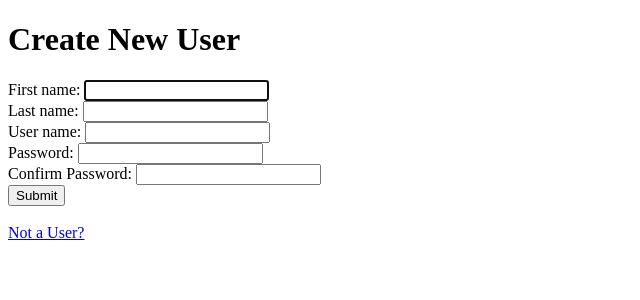
After one commit to JDorpinghaus/CS3380_Project, a PHP site: page /createUser_form.php in a window 1280 px wide. The commit adds this page. Shown: the top 300 px of the page, without its empty margins (0-640 px from the left). Run offline with PHP 8.4, Linux system fonts and the light colour scheme; data that the repository does not hold is empty.

Commit message:
createUser_form.php first cimmit
createUser_form.php first cimmit

```diff
--- /dev/null
+++ b/php/createUser_form.php
@@ -0,0 +1,62 @@
+<!DOCTYPE html>
+
+<html>
+<head>
+	<title>Create User Account</title>
+
+    <script>
+        $(function(){
+            $("input[type=submit]").button();
+        });
+    </script>
+</head>
+<body>
+    <div id="wrapper" class="wrapperUI">
+        <h1 class="login_header">Create New User</h1>
+
+        <?php
+            if ($error) {
+                print "<div class=\"ui-state-error\">$error</div>\n";
+            }
+        ?>
+
+        <form action="login.php" method="POST">
+
+            <input type="hidden" name="action" value="do_login">
+
+            <div class="newUserInput">
+                <label for="firstName">First name:</label>
+                <input type="text" id="firstName" name="firstName" autofocus>
+            </div>
+
+            <div class="newUserInput">
+                <label for="lastName">Last name:</label>
+                <input type="text" id="lastName" name="lastName">
+            </div>
+
+            <div class="newUserInput">
+                <label for="username">User name:</label>
+                <input type="text" id="username" name="username" value="<?php print $username; ?>">
+            </div>
+
+            <div class="newUserInput">
+                <label for="password">Password:</label>
+                <input type="password" id="password" name="password" class="ui-widget-content ui-corner-all">
+            </div>
+
+            <div class="newUserInput">
+                <label for="confirmPassword">Confirm Password:</label>
+                <input type="confirmPassword" id="confirmPassword" name="confirmPassword">
+            </div>
+
+            <div class="stack">
+                <input type="submit" value="Submit">
+            </div>
+        </form>
+
+        <br>
+        <a href="createUser_form.php">Not a User?</a>
+
+    </div>
+</body>
+</html>
```
Also changed, not shown: php/login_form.php (+3 -8 lines).
